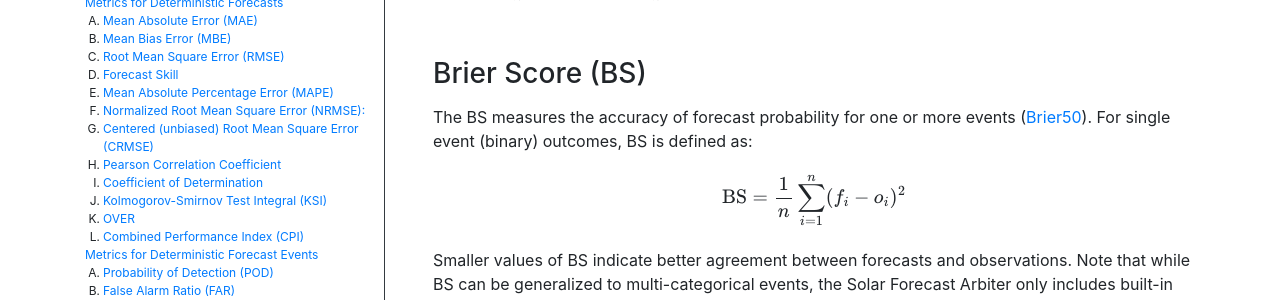
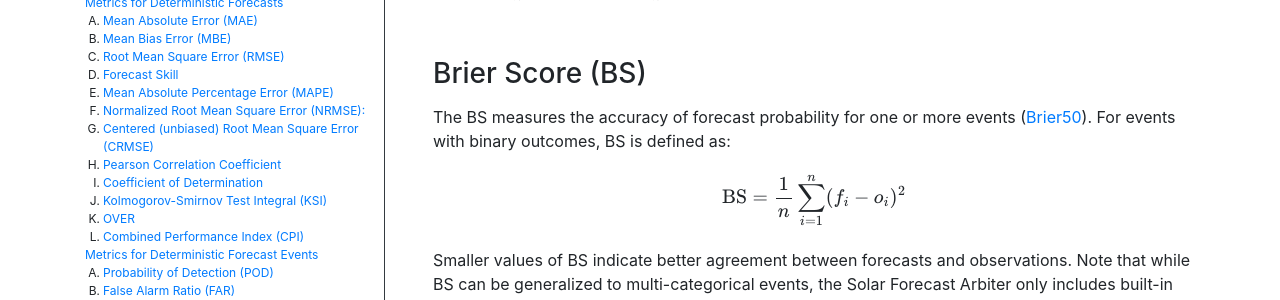
Before and after one commit to SolarArbiter/SolarArbiter.github.io, a Jekyll site: the page built from metrics.md, in a window 1280 px wide and 900 px high, scrolled down 6394 px. Shown: the part 153-453 px from the top of the window. Built offline with Jekyll 4.4.1, drawn with Linux system fonts in a browser that asks for light colours; formulas are drawn with MathJax 3; our own code applies the rules of GitHub Pages for plain Markdown files.

Commit message:
metrics: BS: slight re-wording

```diff
--- a/metrics.md
+++ b/metrics.md
@@ -223,7 +223,7 @@ In the metrics below, we adopt the following nomenclature:
 
 ### Brier Score (BS)
 {: .anchor }
-The BS measures the accuracy of forecast probability for one or more events ([Brier50](#ref-brier50)). For single event (binary) outcomes, BS is defined as:
+The BS measures the accuracy of forecast probability for one or more events ([Brier50](#ref-brier50)). For events with binary outcomes, BS is defined as:
 
 $$ \text{BS} = \frac{1}{n} \sum_{i=1}^n (f_i - o_i)^2  $$
 
```
